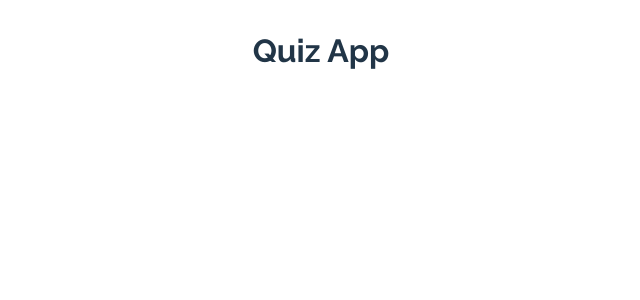
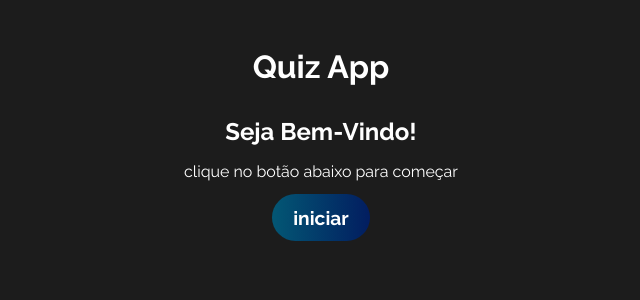
Before and after one commit to gabrielfpereira/app-quiz-react, a React (Vite) app: page / in a window 1280 px wide. Shown: the top 300 px of the page, without its empty margins (319-959 px from the left). Built offline with nearby package versions, Linux system fonts and the light colour scheme.

Commit message:
UI initial

```diff
--- a/src/App.css
+++ b/src/App.css
@@ -1,41 +1,12 @@
-#root {
-  max-width: 1280px;
-  margin: 0 auto;
-  padding: 2rem;
+.App{
   text-align: center;
+  padding: 3rem;
+  display: flex;
+  justify-content: center;
+  align-items: center;
+  flex-direction: column;
 }
 
-.logo {
-  height: 6em;
-  padding: 1.5em;
-  will-change: filter;
+.App h1{
+  margin-bottom: 2rem;
 }
-.logo:hover {
-  filter: drop-shadow(0 0 2em #646cffaa);
-}
-.logo.react:hover {
-  filter: drop-shadow(0 0 2em #61dafbaa);
-}
-
-@keyframes logo-spin {
-  from {
-    transform: rotate(0deg);
-  }
-  to {
-    transform: rotate(360deg);
-  }
-}
-
-@media (prefers-reduced-motion: no-preference) {
-  a:nth-of-type(2) .logo {
-    animation: logo-spin infinite 20s linear;
-  }
-}
-
-.card {
-  padding: 2em;
-}
-
-.read-the-docs {
-  color: #888;
-}
--- a/src/App.jsx
+++ b/src/App.jsx
@@ -1,10 +1,13 @@
 import './App.css'
+
+import Welcome from './components/welcome'
 
 function App() {
 
   return (
     <div className="App">
       <h1>Quiz App</h1>
+      <Welcome/>
     </div>
   )
 }
--- /dev/null
+++ b/src/components/welcome.css
@@ -0,0 +1,7 @@
+#welcome h2{
+    margin-bottom: 1rem;
+}
+
+#welcome p{
+    margin-bottom: .8rem;
+}
--- /dev/null
+++ b/src/components/welcome.jsx
@@ -0,0 +1,15 @@
+import React from 'react'
+
+import './welcome.css'
+
+const welcome = () => {
+  return (
+    <div id='welcome'>
+        <h2>Seja Bem-Vindo!</h2>
+        <p>clique no botão abaixo para começar</p>
+        <button>iniciar</button>
+    </div>
+  )
+}
+
+export default welcome
--- a/src/index.css
+++ b/src/index.css
@@ -3,10 +3,35 @@
   padding: 0;
   margin: 0;
   box-sizing: border-box;
+  color: #FFF;
+}
+
+html,body{
+  min-height: 100vh;
+  height: 100%;
+  background-color: #1c1c1c;
+}
+
+img{
+  max-width: 100%;
+}
+
+button{
+  font-weight: bold;
+  font-size: 1.2rem;
+  cursor: pointer;
+  padding: .8rem 1.3rem;
+  background: linear-gradient(90deg, rgba(3,87,116,1) 0%, rgba(2,29,96,1) 100%);
+  border-radius: 3rem;
+  border: none;
+}
+
+button:hover{
+  background: linear-gradient(90deg, rgba(2,29,96,1) 0%, rgba(3,87,116,1) 100%);
 }
 
 
-@media (prefers-color-scheme: light) {
+/* @media (prefers-color-scheme: light) {
   :root {
     color: #213547;
     background-color: #ffffff;
@@ -17,4 +42,4 @@
   button {
     background-color: #f9f9f9;
   }
-}
+} */
```
